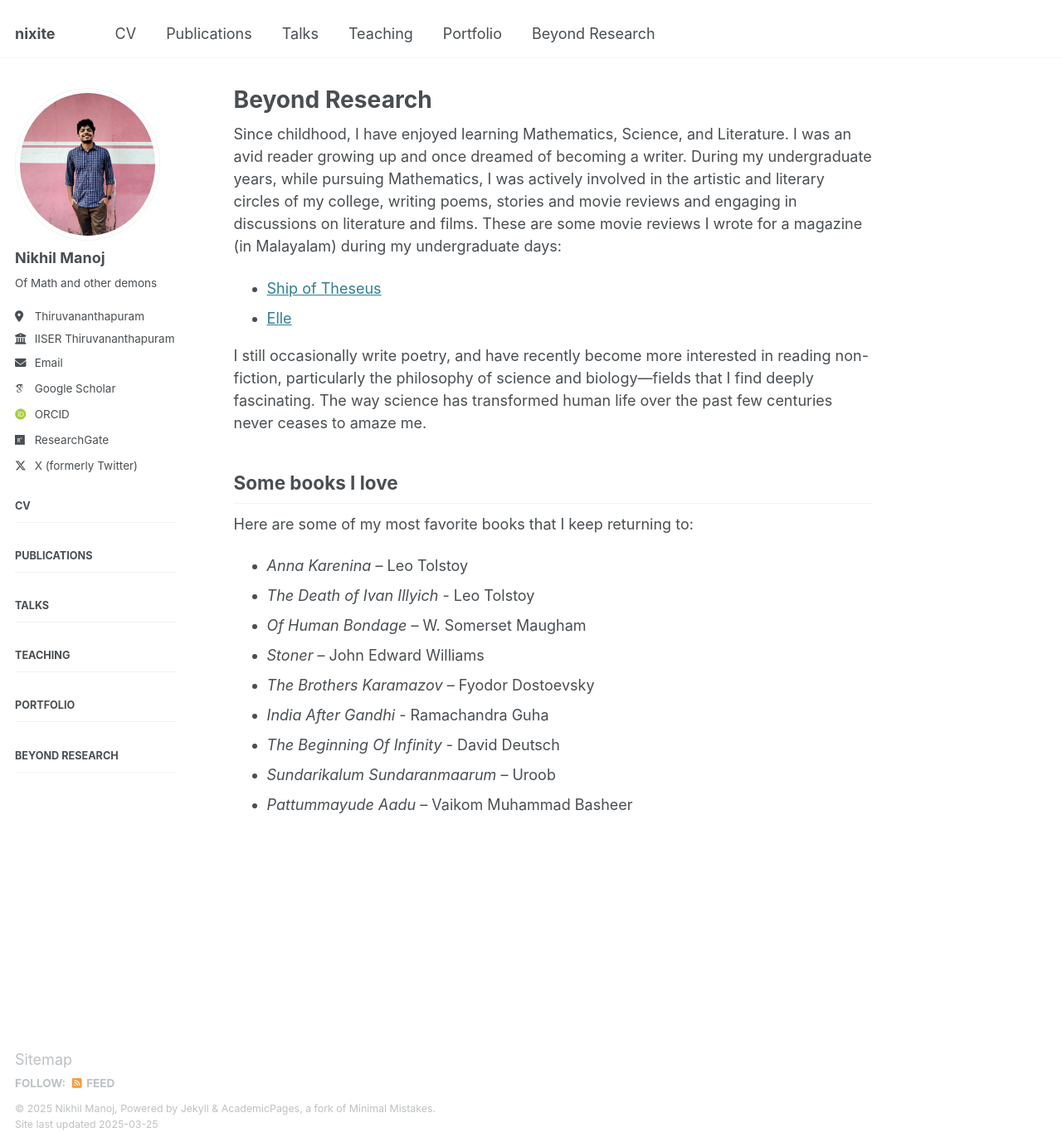
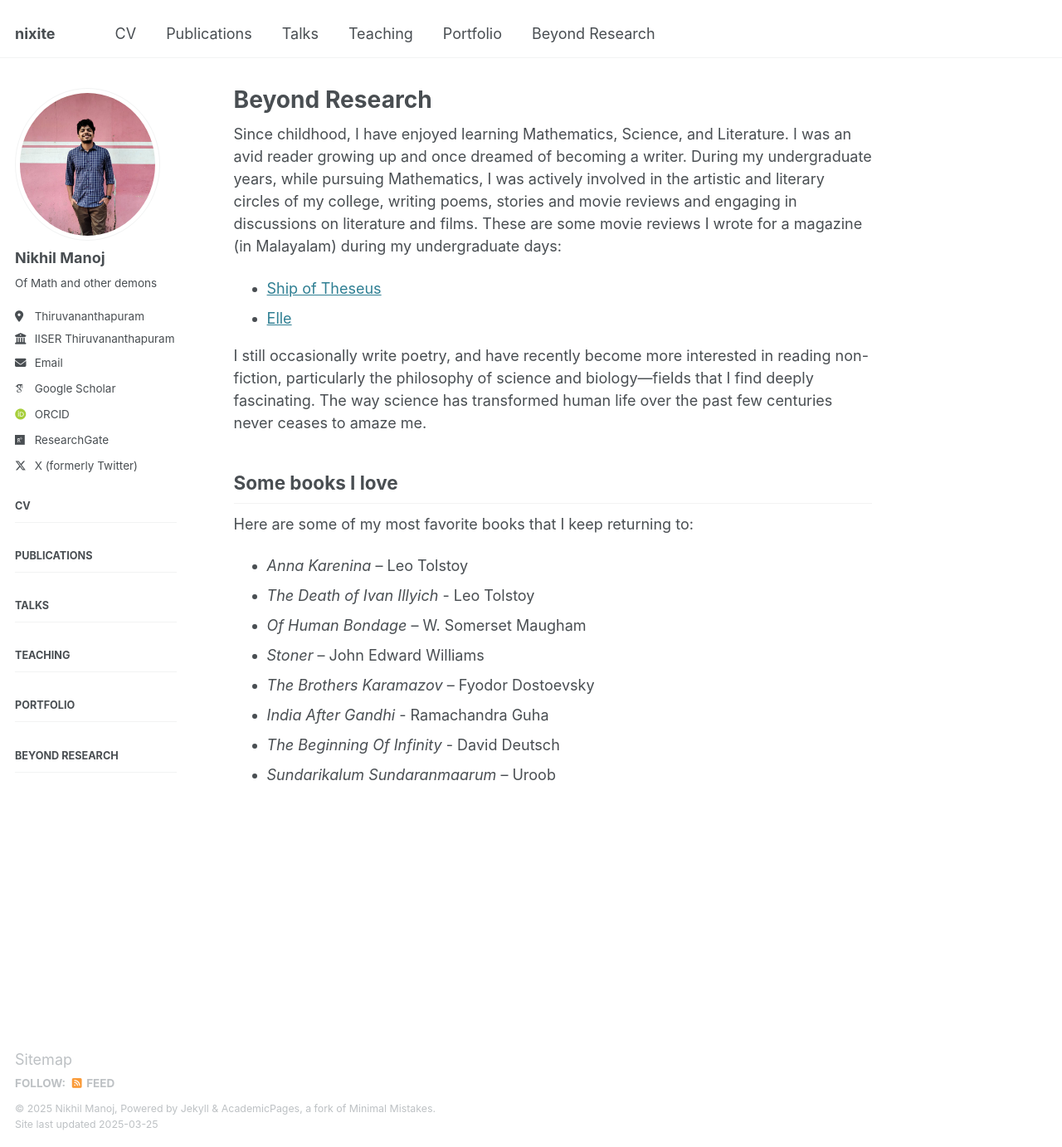
Before and after one commit to nikhil0597/nikhil0597.github.io, a Jekyll site: the page built from _pages/beyond-research.md, in a window 1280 px wide and 1382 px high. Shown: the whole window at 83% size. Built offline with Jekyll 4.4.1, drawn with Linux system fonts in a browser that asks for light colours; some web fonts are replaced.

Commit message:
Update beyond-research.md

```diff
--- a/_pages/beyond-research.md
+++ b/_pages/beyond-research.md
@@ -21,4 +21,3 @@ Here are some of my most favorite books that I keep returning to:
 - *India After Gandhi* - Ramachandra Guha
 - *The Beginning Of Infinity* - David Deutsch
 - *Sundarikalum Sundaranmaarum* – Uroob
-- *Pattummayude Aadu* – Vaikom Muhammad Basheer
```
